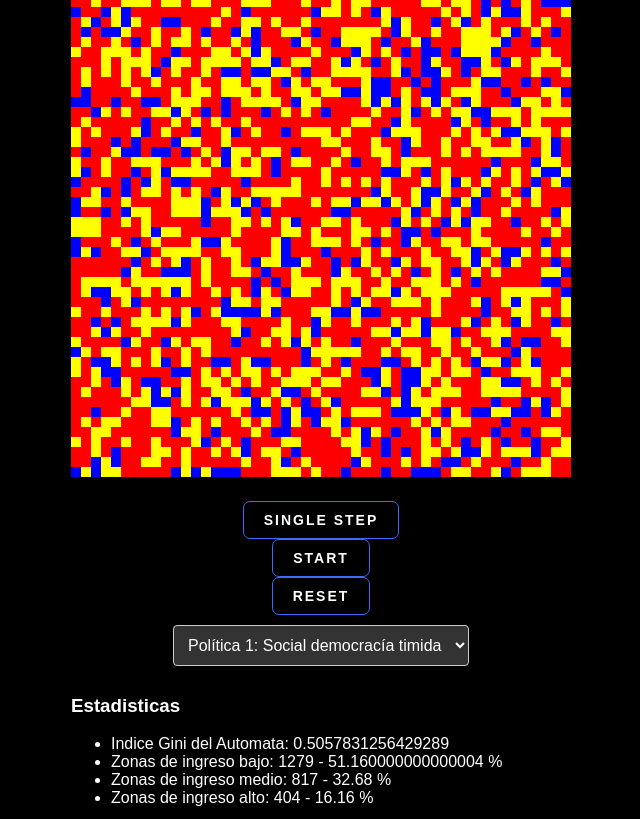
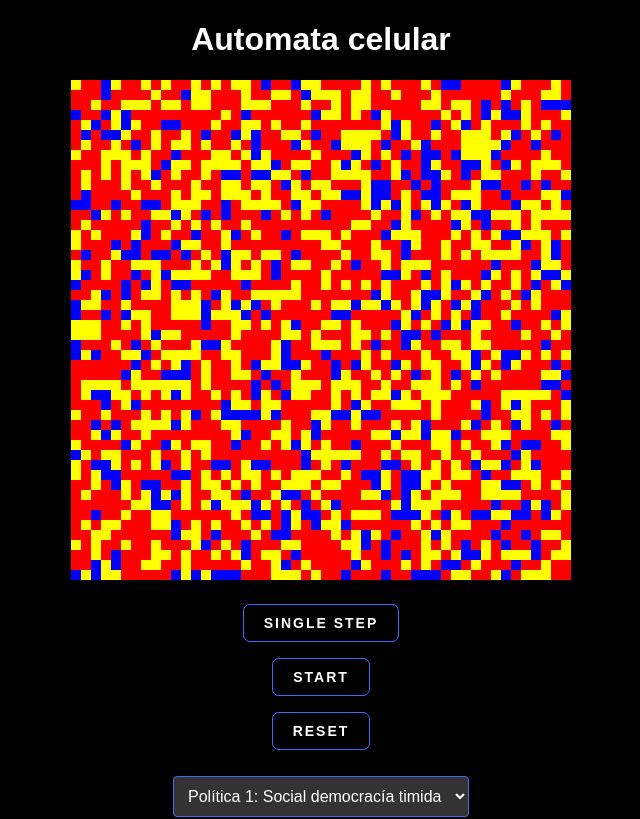
Before and after one commit to jfmonsa/capitalism_simulator, a React (Vite) app: page / in a window 1280 px wide. Shown: the top 819 px of the page, without its empty margins (319-959 px from the left). Built offline with nearby package versions, Linux system fonts and the light colour scheme.

Commit message:
minor fixes in styles

```diff
--- a/src/App.jsx
+++ b/src/App.jsx
@@ -55,6 +55,7 @@ const App = () => {
   const zones = countIncomeLevels(grid);
   return (
     <main>
+      <h1>Automata celular</h1>
       <Canvas grid={grid} width={WIDTH} height={HEIGHT} cellSize={CELL_SIZE} />
       <Controls
         onSingleStep={handleSingleStep}
--- a/src/styles.css
+++ b/src/styles.css
@@ -10,7 +10,7 @@ body {
   flex-direction: column;
   align-items: center;
   justify-content: center;
-    height: 100vh;
+  min-height: 100vh;
 }
 
 /* Centrando la matriz y los controles */
@@ -48,6 +48,8 @@ button {
   -webkit-transition: all 0.2s ease-in;
   -moz-transition: all 0.2s ease-in;
   transition: all 0.2s ease-in;
+  cursor: pointer;
+  margin-bottom: 16px;
 }
 
 button:hover {
@@ -65,7 +67,7 @@ button:hover::before {
 }
 
 button::before {
-  content: '';
+  content: "";
   display: block;
   width: 0px;
   height: 86%;
@@ -105,14 +107,16 @@ button:active {
   transition: box-shadow 0.2s ease-in;
 }
 
-
 /* Estilo para el select */
 select {
   background-color: #333;
   color: white;
   padding: 10px;
-    border: 1px solid #ccc;
+  border: 1px solid rgb(61, 106, 255);
   border-radius: 4px;
   margin: 10px 0;
   font-size: 16px;
 }
+h1 {
+  text-align: center;
+}
```
Lines whose indentation alone changed are shown as unchanged.
